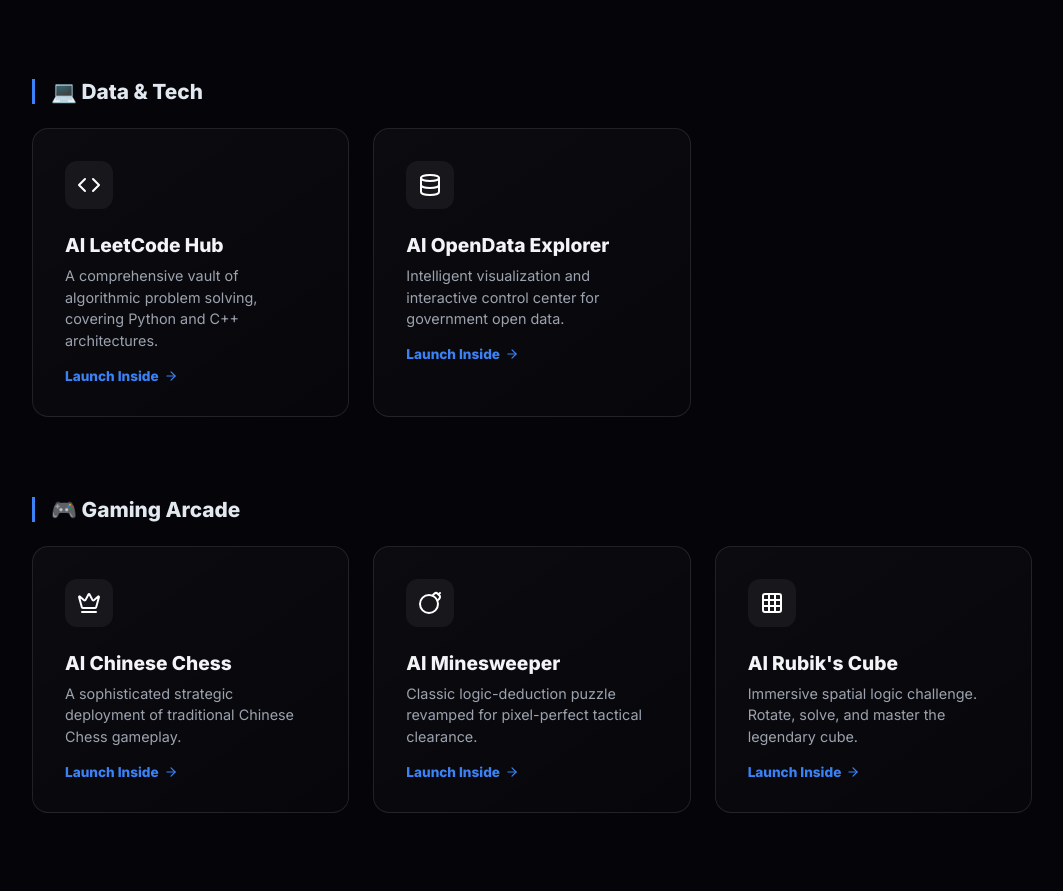
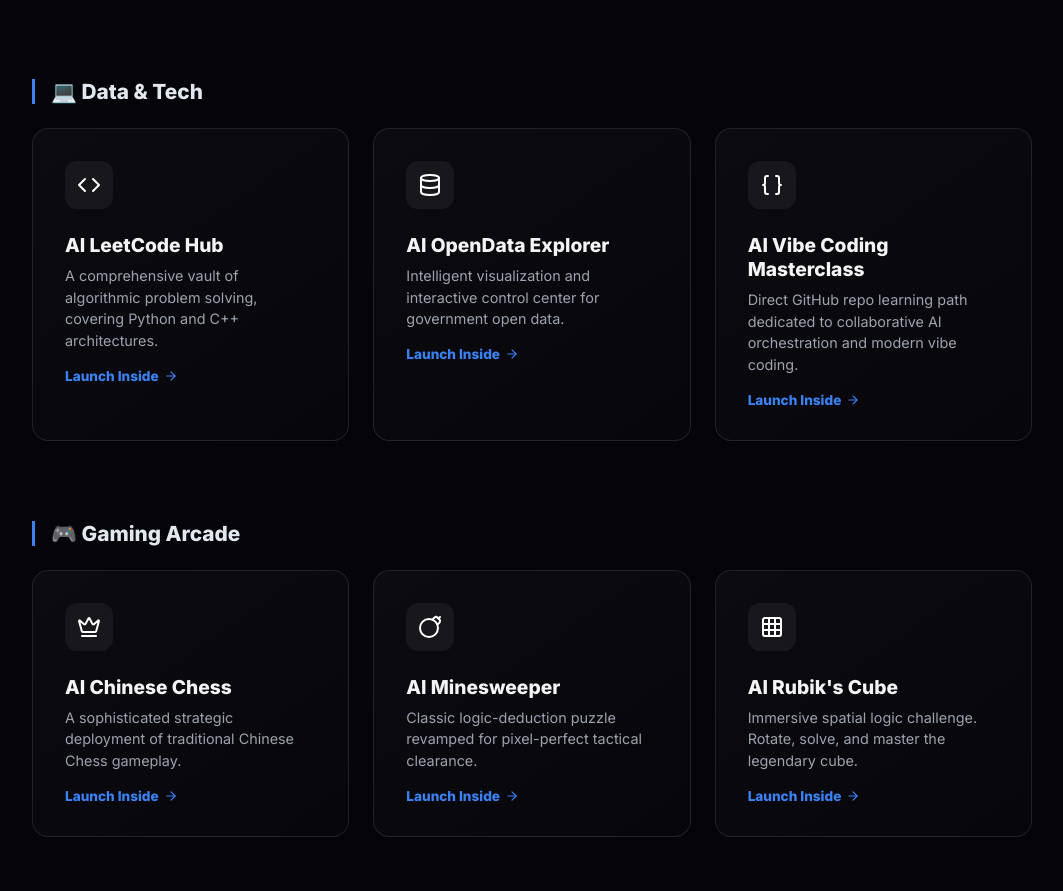
Before and after one commit to toydogcat/luna-ai, a React (Vite) app: page / in a window 1280 px wide. Shown: the part 1208-2099 px from the top of the page, without its empty margins (58-1121 px from the left). Built offline with nearby package versions, Linux system fonts and the light colour scheme.

Commit message:
feat: introduce 'AI Vibe Coding Masterclass' linked directly to GitHub and upgrade routing to handle external new-tab targets

```diff
--- a/src/App.jsx
+++ b/src/App.jsx
@@ -1,6 +1,6 @@
 import React, { useState, useEffect } from 'react';
 import { motion, AnimatePresence } from 'framer-motion';
-import { Sparkles, ArrowRight, Zap, Globe, Users, MousePointerClick, Newspaper, Home, Languages, Heart, Code, Database, Eye, BookOpen, Scroll, Crown, Bomb, Grid3X3, Lock, Terminal, CheckCircle2, Smartphone, Shield, Library, Clapperboard, Fingerprint, ScanQrCode, Target, MapPin } from 'lucide-react';
+import { Sparkles, ArrowRight, Zap, Globe, Users, MousePointerClick, Newspaper, Home, Languages, Heart, Code, Database, Eye, BookOpen, Scroll, Crown, Bomb, Grid3X3, Lock, Terminal, CheckCircle2, Smartphone, Shield, Library, Clapperboard, Fingerprint, ScanQrCode, Target, MapPin, Braces } from 'lucide-react';
 import { useTranslation } from 'react-i18next';
 import { trackEvent } from './firebase';
 
@@ -56,6 +56,13 @@ const PROJECT_CATEGORIES = [
         translationKey: 'projects.aiOpendata',
         url: 'https://toydogcat.github.io/ai-opendata/',
         icon: <Database size={24} />
+      },
+      {
+        id: 'ai-vibe-c',
+        translationKey: 'projects.aiVibe',
+        url: 'https://github.com/toydogcat/ai-vibe-c',
+        icon: <Braces size={24} />,
+        isExternal: true
       }
     ]
   },
@@ -263,8 +270,16 @@ function App() {
     trackEvent('project_open', {
       project_id: project.id,
       project_name: projTitle,
-      project_url: project.url
+      project_url: project.url,
+      is_external: project.isExternal || false
     });
+
+    if (project.isExternal) {
+      // Redirect to new tab directly if external site (e.g. GitHub) blocks iframe
+      window.open(project.url, '_blank', 'noopener,noreferrer');
+      return;
+    }
+
     setActiveProject({
       ...project,
       resolvedTitle: projTitle
--- a/src/i18n.js
+++ b/src/i18n.js
@@ -88,6 +88,10 @@ const resources = {
         hoInfo: {
           title: 'Taipei/Keelung Info Hub',
           desc: 'Real-time lightweight dashboard prototype integrating weather, transport maps, and city pulse.'
+        },
+        aiVibe: {
+          title: 'AI Vibe Coding Masterclass',
+          desc: 'Direct GitHub repo learning path dedicated to collaborative AI orchestration and modern vibe coding.'
         }
       },
       installation: {
@@ -215,6 +219,10 @@ const resources = {
         hoInfo: {
           title: '北基生活動態儀錶板',
           desc: '專屬生活資訊儀表板原型！整合雙北基隆即時氣象、捷運全圖與大眾運輸動態。'
+        },
+        aiVibe: {
+          title: 'AI Vibe Coding 學習指南',
+          desc: '直通 GitHub 原始碼！深度拆解與 AI 協同作戰、用 Vibe 寫扣的極限編程流心法。'
         }
       },
       installation: {
```
